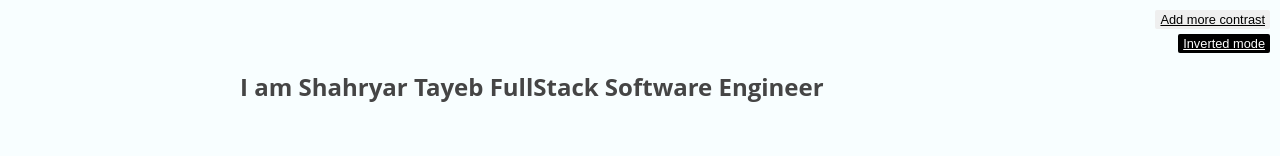
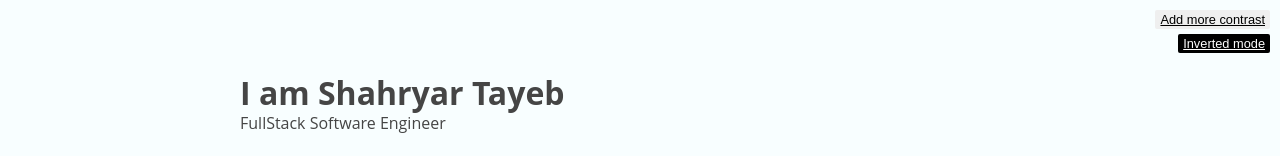
Before and after one commit to shtayeb/portfolio, a plain HTML site: page src/index.html in a window 1280 px wide. Shown: the top 156 px of the page. Drawn offline with Linux system fonts and the light colour scheme; no server answers.

Commit message:
Add typography styles for the about section

```diff
--- a/src/styles/style.css
+++ b/src/styles/style.css
@@ -1,3 +1,19 @@
+/* Typography hierarchy styles - only for about section */
+#about h1 {
+    font-size: 32px;
+    /* font-weight: bold; */
+    line-height: 1.1;
+    margin-bottom: 0px;
+}
+
+#about h1 .subtitle {
+    display: block;
+    font-size: 16px;
+    font-weight: 500;
+    /* font-style: normal; */
+    margin-top: 5px;
+    /* white-space: nowrap; */
+}
 
 :root {
     --oil-black: #171717;
```
